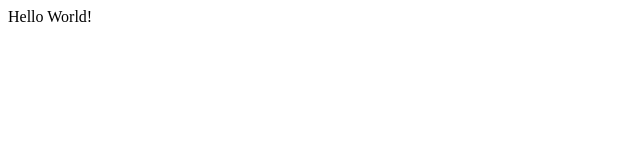
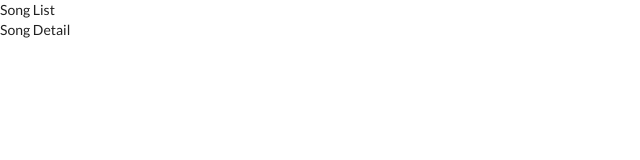
Before and after one commit to ghgamble/react-udemy-songs, a React (Create React App) app: page / in a window 1280 px wide. Shown: the top 160 px of the page, without its empty margins (0-640 px from the left). Built offline with nearby package versions, Linux system fonts and the light colour scheme.

Commit message:
Create Redux Folders: actions, reducers; Link action to App.js

```diff
--- a/public/index.html
+++ b/public/index.html
@@ -8,6 +8,7 @@
       content="width=device-width, initial-scale=1, shrink-to-fit=no"
     />
     <meta name="theme-color" content="#000000" />
+    <link rel="stylesheet" href="https://cdnjs.cloudflare.com/ajax/libs/semantic-ui/2.4.1/semantic.min.css" />
     <!--
       manifest.json provides metadata used when your web app is installed on a
       user's mobile device or desktop. See https://developers.google.com/web/fundamentals/web-app-manifest/
--- /dev/null
+++ b/src/actions/index.js
@@ -0,0 +1,8 @@
+// Action creator
+export const selectSong = (song) => {
+      // Return an action
+      return {
+            type: 'SONG_SELECTED',
+            payload: song
+      };
+};
--- /dev/null
+++ b/src/components/App.js
@@ -0,0 +1,17 @@
+import React from 'react';
+
+import {selectSong} from '../actions';
+
+import SongList from './SongList';
+import SongDetail from './SongDetail';
+
+const App = () => {
+      return (
+            <div>
+                  <SongList />
+                  <SongDetail />
+            </div>
+      );
+}
+
+export default App;
--- /dev/null
+++ b/src/components/SongDetail.js
@@ -0,0 +1,7 @@
+import React from 'react';
+
+const SongDetail = () => {
+      return <div>Song Detail</div>
+};
+
+export default SongDetail;
--- /dev/null
+++ b/src/components/SongList.js
@@ -0,0 +1,7 @@
+import React from 'react';
+
+const SongList = () => {
+      return <div>Song List</div>;
+}
+
+export default SongList;
--- a/src/index.js
+++ b/src/index.js
@@ -1,8 +1,8 @@
 import React from 'react';
 import ReactDOM from 'react-dom';
+import App from './components/App';
 
-const App = () => {
-      return <div>Hello World!</div>;
-}
-
-ReactDOM.render(<App />, document.querySelector('#root'));
+ReactDOM.render(
+      <App />,
+      document.querySelector('#root')
+);
```
